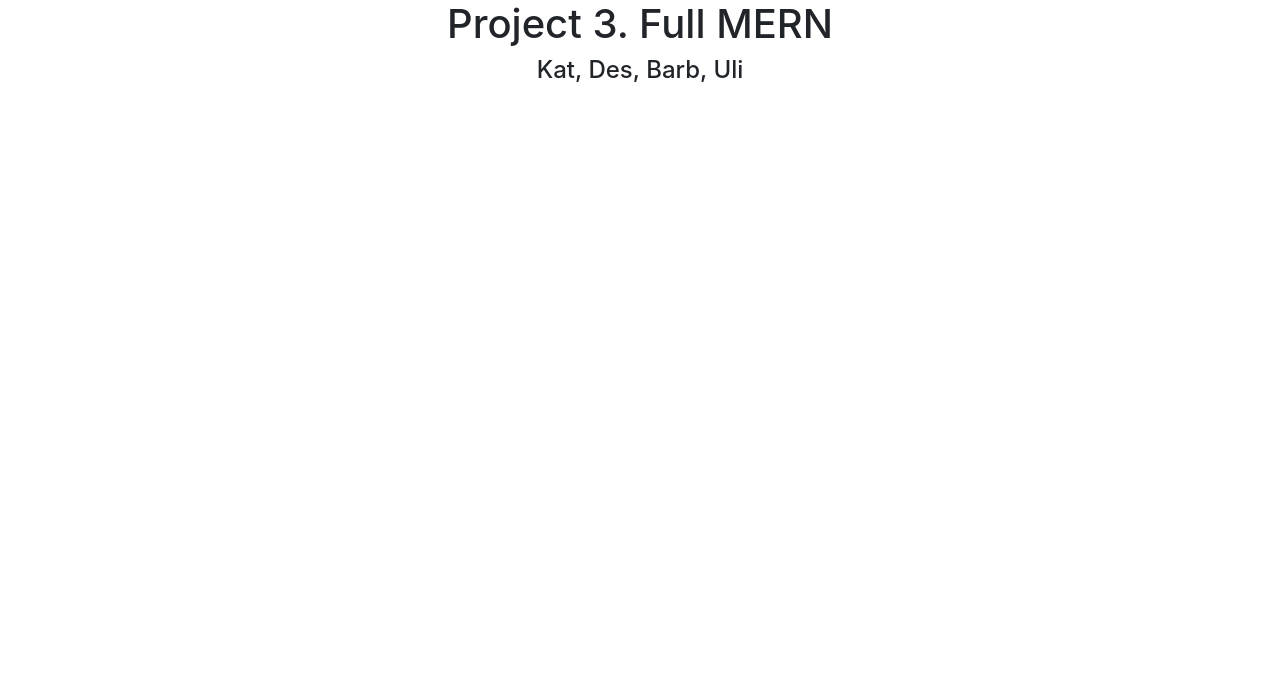
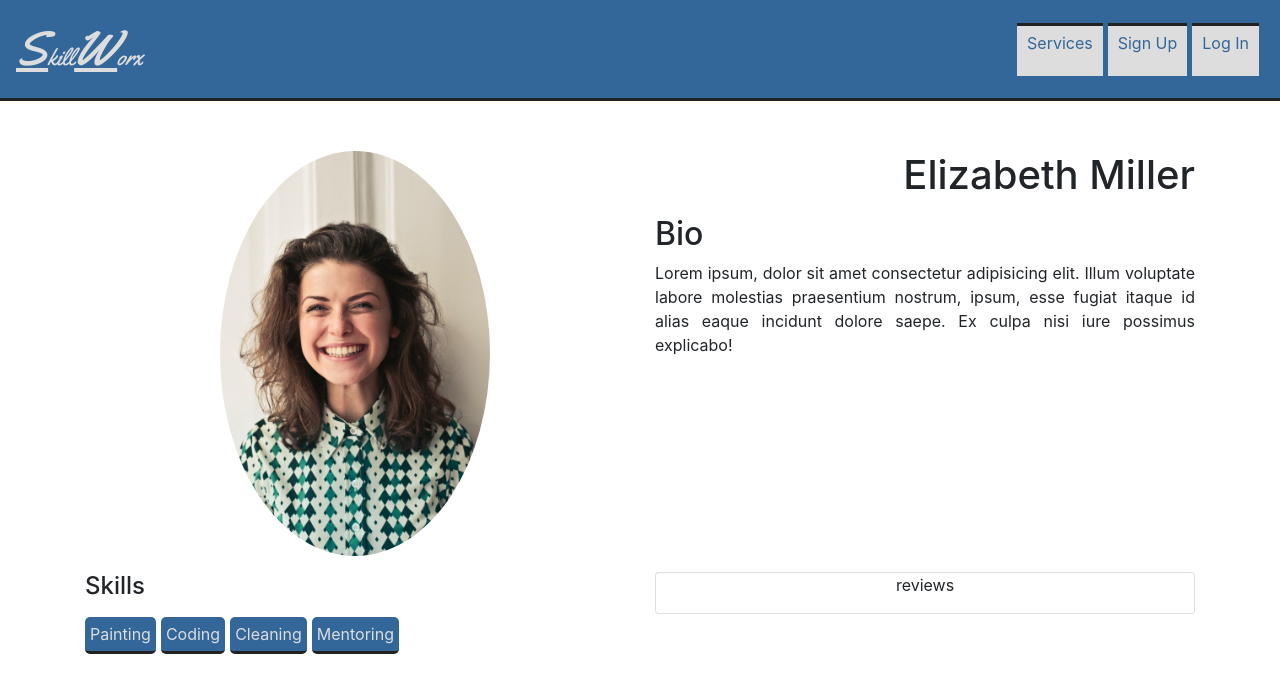
Before and after one commit to Barbi105/Skillworx, a React (Create React App) app in the folder client/: page / in a window 1280 px wide. Shown: the top 692 px of the page. Built offline with nearby package versions, Linux system fonts and the light colour scheme.

Commit message:
Yay version control... Re-added Cards and Profile components that were lost

```diff
--- a/client/public/index.html
+++ b/client/public/index.html
@@ -21,7 +21,8 @@
     -->
     <link rel="stylesheet" href="https://stackpath.bootstrapcdn.com/bootstrap/4.3.1/css/bootstrap.min.css" integrity="sha384-ggOyR0iXCbMQv3Xipma34MD+dH/1fQ784/j6cY/iJTQUOhcWr7x9JvoRxT2MZw1T" crossorigin="anonymous">
     <link rel="stylesheet" href="https://use.fontawesome.com/releases/v5.8.1/css/all.css" integrity="sha384-50oBUHEmvpQ+1lW4y57PTFmhCaXp0ML5d60M1M7uH2+nqUivzIebhndOJK28anvf" crossorigin="anonymous">
-    <title>Scientia</title>
+    <link href="https://fonts.googleapis.com/css?family=Yellowtail" rel="stylesheet">
+    <title>SkillWorx</title>
   </head>
   <body>
     <noscript>You need to enable JavaScript to run this app.</noscript>
--- a/client/src/App.js
+++ b/client/src/App.js
@@ -1,26 +1,27 @@
 import React from 'react';
 import logo from './logo.svg';
 import Main from "./components/Main"
+import Task from "./components/Cards/Task.jsx"
+import Navbar from "./components/Navbar/Navbar.jsx"
+import Profile from "./components/Profile/Profile.jsx"
 import './App.css';
 
 function App() {
   return (
     <div className="App">
-      {/* <header className="App-header">
-        <img src={logo} className="App-logo" alt="logo" />
-        <p>
-          Edit <code>src/App.js</code> and save to reload.
-        </p>
-        <a
-          className="App-link"
-          href="https://reactjs.org"
-          target="_blank"
-          rel="noopener noreferrer"
-        >
-          Learn React
-        </a>
-      </header> */}
-      <Main />
+      <Navbar />
+      <div className="container">
+        {/* <div className="row"> */}
+          {/* <Task />
+          <Task />
+          <Task />
+          <Task />
+          <Task />
+          <Task /> */}
+          <Profile />
+        {/* </div> */}
+      </div>
+
     </div>
   );
 }
--- /dev/null
+++ b/client/src/components/Cards/Task.css
@@ -0,0 +1,42 @@
+.card {
+  padding: 0;
+  transition-duration: 250ms;
+  transition-timing-function: ease-in;
+}
+
+.card:hover {
+  box-shadow: 0px 5px 10px 5px rgba(0,0,0,0.5);
+  transition-duration: 250ms;
+  transition-timing-function: ease-in;
+}
+
+.card-header {
+  background-color: rgba(51, 102, 153, 1);
+  color: #ddd;
+  position: relative;
+  height: 100%;
+}
+
+.card-header-text {
+  float: right;
+}
+
+.card-header img {
+  width: 5rem;
+  height: 5rem;;
+  border-radius: 50%;
+  position: absolute;
+  top: 10px;
+  left: 10px;
+}
+
+.font-awesome {
+  transition-duration: 250ms;
+  transition-timing-function: ease-in;
+}
+
+.font-awesome:hover {
+  color: #aaa;
+  transition-duration: 250ms;
+  transition-timing-function: ease-in;
+}
--- /dev/null
+++ b/client/src/components/Cards/Task.jsx
@@ -0,0 +1,27 @@
+import React from 'react'
+import "./Task.css"
+
+function Task() {
+  return (
+    <div >
+      <div className="card mb-3 mr-3">
+        <div className="card-header">
+          <img src="./assets/images/elizabethMiller.jpg" alt="user"></img>
+          <div className="card-header-text">
+            <h4 className="text-right">Task Name</h4>
+            <h6 className="text-right">User Name</h6>
+            <i className="font-awesome mr-3 text-right far fa-envelope"></i>
+            <i className="font-awesome text-right fas fa-map-marker-alt"></i>
+          </div>
+
+        </div>
+        <div className="card-body">
+          <p>Lorem ipsum dolor sit amet, consectetur adipiscing elit. Integer posuere erat a ante.</p>
+        </div>
+      </div>
+    </div>
+
+  )
+}
+
+export default Task
--- /dev/null
+++ b/client/src/components/Navbar/Navbar.css
@@ -0,0 +1,38 @@
+.navbar {
+  background-color: rgba(51, 102, 153, 1);
+  margin-bottom: 50px;
+  border-bottom: 3px solid #222;
+}
+
+.navbar-brand{
+  font-family: Yellowtail;
+}
+
+.cap-brand {
+  font-size: 3rem;
+  color: #ddd;
+  text-decoration: underline;
+}
+
+.nav-item{
+  background-color: #ddd;
+  color: rgba(51, 102, 153, 1);
+  padding: 5px 10px;
+  border-top: 3px solid #222;
+  float: right;
+  margin-right: 5px;
+  transition-duration: 250ms;
+  transition-timing-function: ease-in;
+}
+
+.nav-item:hover {
+  background-color: #fff;
+  transition-duration: 250ms;
+  transition-timing-function: ease-in;
+}
+
+.small-cap-brand {
+  font-size: 1.5rem;
+  color: #ddd;
+
+}
--- /dev/null
+++ b/client/src/components/Navbar/Navbar.jsx
@@ -0,0 +1,31 @@
+import React from 'react'
+import "./Navbar.css"
+
+function Navbar() {
+  return (
+    <div>
+      <nav class="navbar navbar-light">
+        <span class="navbar-brand mb-0">
+          <span className="cap-brand">S</span>
+          <span className="small-cap-brand">kill</span>
+          <span className="cap-brand">W</span>
+          <span className="small-cap-brand">orx</span>
+        </span>
+        <div className="d-flex">
+          <div className="nav-item">
+            <p>Services</p>
+          </div>
+          <div className="nav-item">
+            <p>Sign Up</p>
+          </div>
+          <div className="nav-item">
+            <p>Log In</p>
+          </div>
+        </div>
+
+      </nav>
+    </div>
+  )
+}
+
+export default Navbar
--- /dev/null
+++ b/client/src/components/Profile/Profile.css
@@ -0,0 +1,19 @@
+#user-pic {
+  width: 50%;
+  border-radius: 50%;
+}
+
+#skill-block {
+  display: flex;
+  flex-wrap: wrap;
+}
+
+.skill {
+  padding: 5px;
+  margin-right: 5px;
+  border-bottom: 3px solid #222;
+  background-color: rgba(51, 102, 153, 1);
+  border-radius: 5px;
+  color: #ddd;
+  margin-bottom: 5px;
+}
--- /dev/null
+++ b/client/src/components/Profile/Profile.jsx
@@ -0,0 +1,43 @@
+import React from 'react'
+import "./Profile.css"
+
+function Profile() {
+  return (
+    <div className="row">
+      <div className="col-12 col-sm-12 col-md-6 col-lg-6 mb-3">
+        <img id="user-pic" src="./assets/images/elizabethMiller.jpg" alt="user pic"></img>
+      </div>
+      <div className="col-12 col-sm-12 col-md-6 col-lg-6">
+        <h1 className="text-right mb-3">Elizabeth Miller</h1>
+        <h2 className="text-left">Bio</h2>
+        <p className="text-justify">
+          Lorem ipsum, dolor sit amet consectetur adipisicing elit. Illum voluptate labore molestias praesentium nostrum, ipsum, esse fugiat itaque id alias eaque incidunt dolore saepe. Ex culpa nisi iure possimus explicabo!
+        </p>
+      </div>
+      <div className="col-12 col-sm-12 col-md-6 col-lg-6">
+        <h4 className="text-left mb-3">Skills</h4>
+        {/* <ul>
+          <li>Painting</li>
+          <li>Coding</li>
+          <li>Cleaning</li>
+          <li>Mentoring</li>
+        </ul> */}
+        <div id="skill-block">
+          <div className="skill">Painting</div>
+          <div className="skill">Coding</div>
+          <div className="skill">Cleaning</div>
+          <div className="skill">Mentoring</div>
+
+        </div>
+      </div>
+      <div className="col-12 col-sm-12 col-md-6 col-lg-6">
+        <div className="card">
+          <p>reviews</p>
+        </div>
+      </div>
+    </div>
+
+  )
+}
+
+export default Profile
```
Also changed, not shown: client/src/components/Cards.jsx (deleted, +0 -11 lines), client/public/assets/images/elizabethMiller.jpg (added), client/src/components/Navbar.jsx (deleted).
